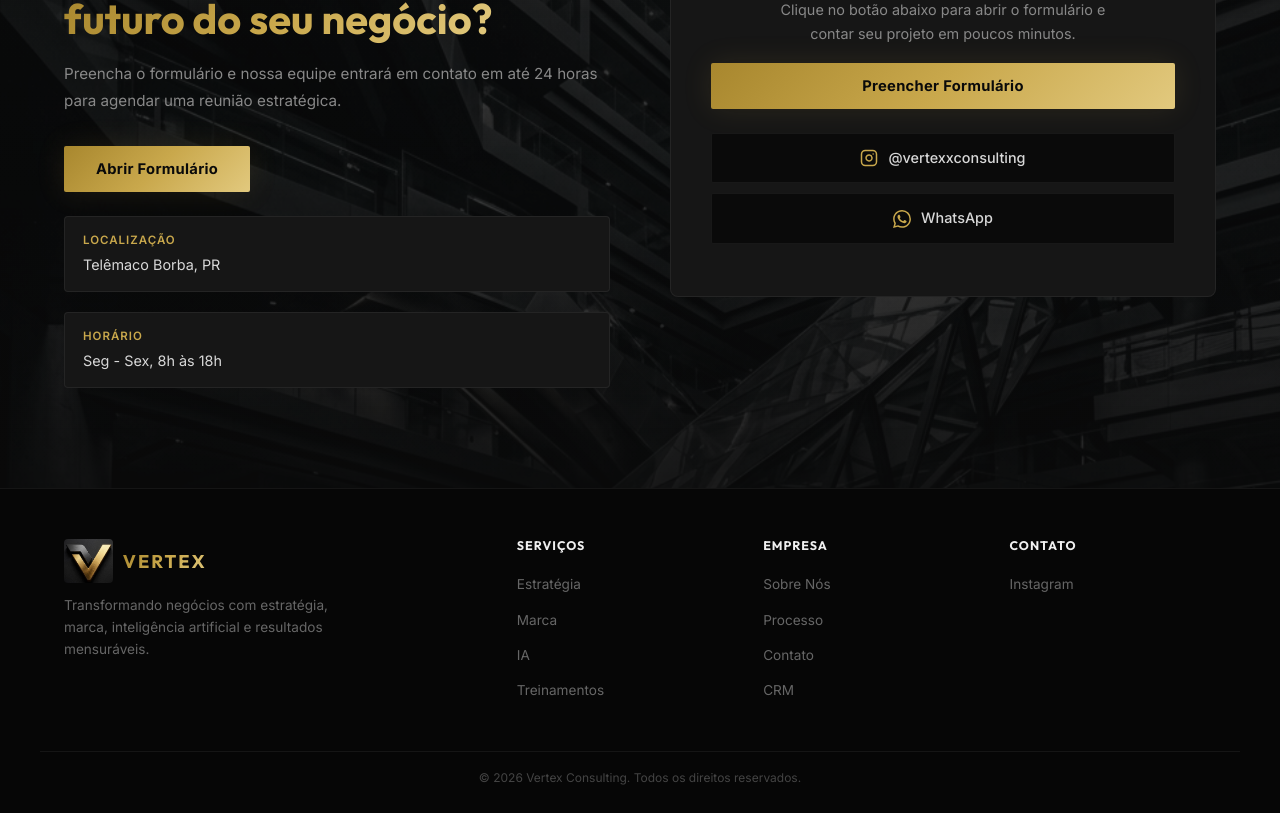
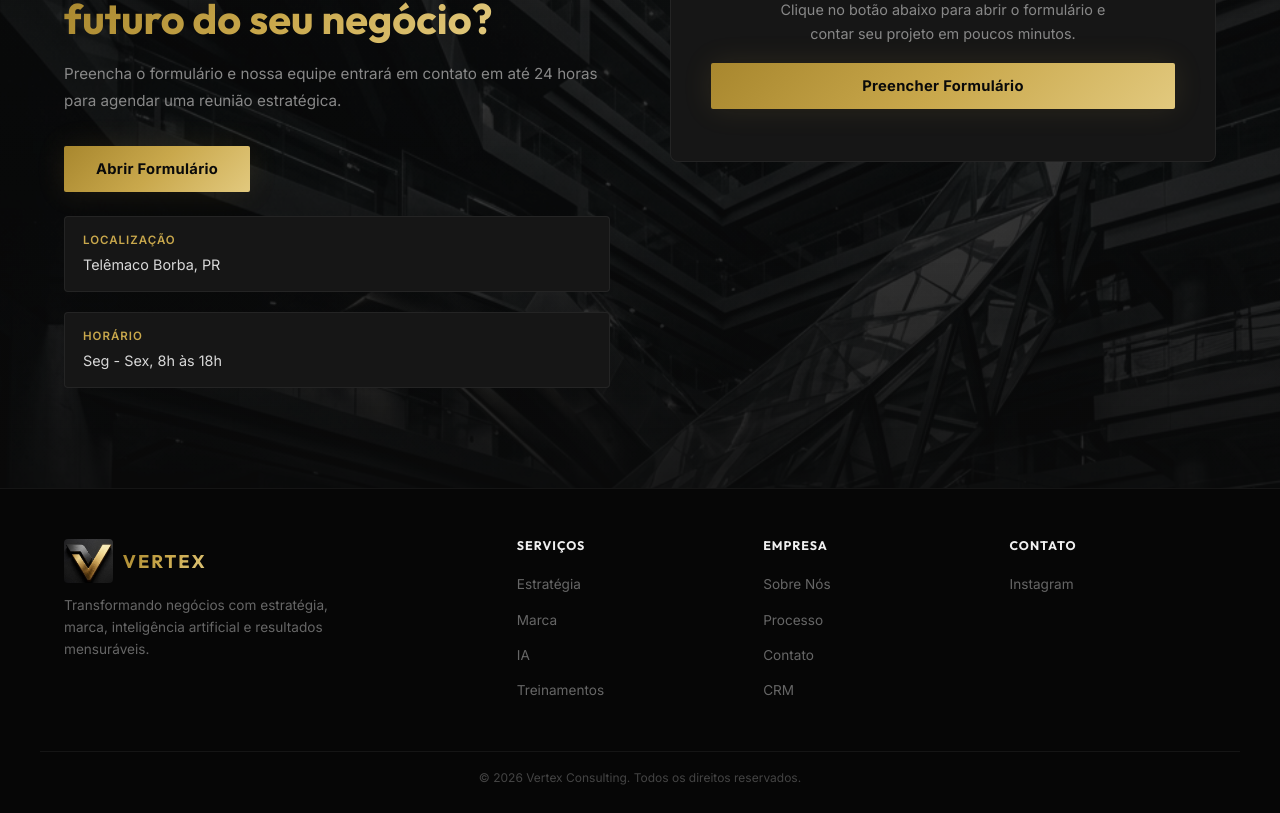
Before and after one commit to vertexxconsulting/Vertexconsulting, a React (Vite) app: page / in a window 1280 px wide. Shown: the part 2900-3713 px from the top of the page. Built offline with nearby package versions, Linux system fonts and the light colour scheme; no server answers.

Commit message:
fix: remove atalhos sociais do card contato; unico caminho e o formulario

```diff
--- a/src/pages/LandingPage.css
+++ b/src/pages/LandingPage.css
@@ -966,36 +966,6 @@
   line-height: 1.7;
   max-width: 340px;
 }
-.contact-form-social {
-  display: flex;
-  flex-direction: column;
-  gap: 10px;
-  width: 100%;
-  margin-top: 8px;
-}
-.contact-social-link {
-  display: flex;
-  align-items: center;
-  justify-content: center;
-  gap: 10px;
-  padding: 12px 16px;
-  border: 1px solid var(--line);
-  border-radius: var(--radius-xs);
-  background: var(--bg-ground);
-  color: var(--text-body);
-  font-size: 0.9rem;
-  font-weight: 500;
-  transition: var(--t-fast);
-}
-.contact-social-link svg {
-  color: var(--gold);
-  flex-shrink: 0;
-}
-.contact-social-link:hover {
-  border-color: var(--gold);
-  color: var(--gold-light);
-  transform: translateY(-1px);
-}
 .contact-cta-row {
   margin-bottom: 24px;
 }
--- a/src/pages/LandingPage.tsx
+++ b/src/pages/LandingPage.tsx
@@ -332,26 +332,6 @@ export default function LandingPage() {
               <button className="btn btn--primary btn--full" onClick={openForm}>
                 Preencher Formulário
               </button>
-              <div className="contact-form-social">
-                <a
-                  href="https://www.instagram.com/vertexxconsulting"
-                  target="_blank"
-                  rel="noreferrer"
-                  className="contact-social-link"
-                >
-                  <InstagramIcon />
-                  <span>@vertexxconsulting</span>
-                </a>
-                <a
-                  href="https://wa.me/5542991000000"
-                  target="_blank"
-                  rel="noreferrer"
-                  className="contact-social-link"
-                >
-                  <WhatsAppIcon />
-                  <span>WhatsApp</span>
-                </a>
-              </div>
             </div>
           </div>
         </div>
```
